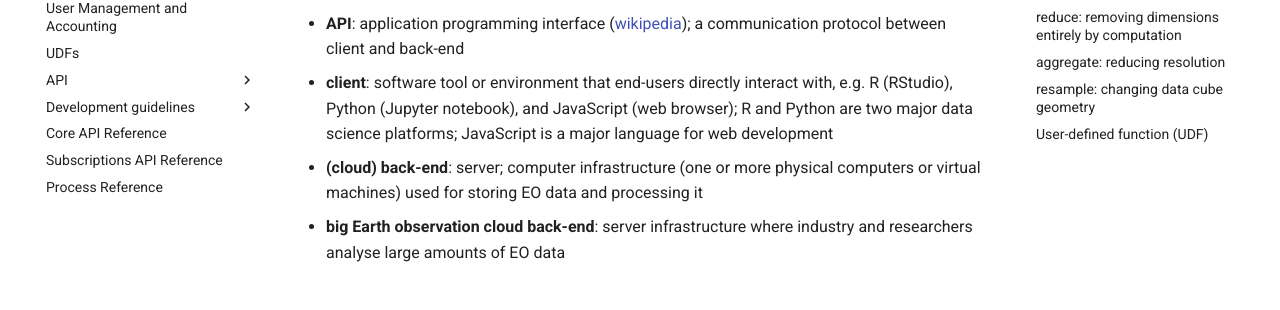
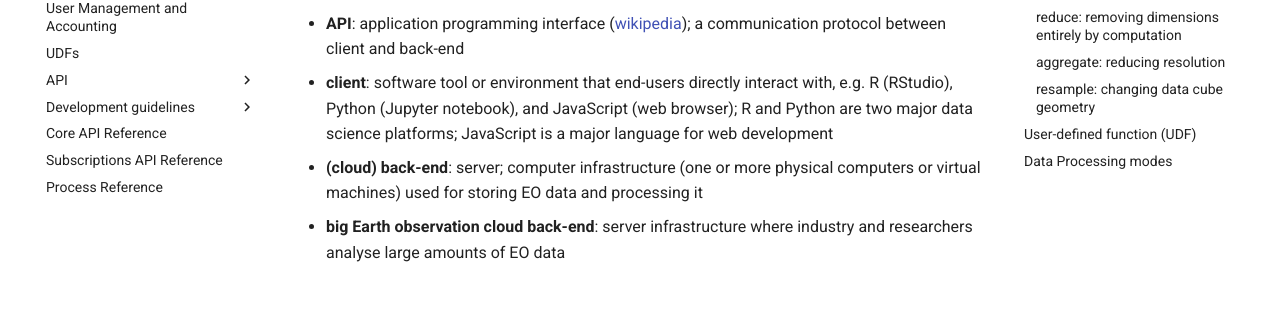
Before and after one commit to Open-EO/openeo-api, an MkDocs documentation site: the page built from docs/glossary.md, in a window 1280 px wide. Shown: the part 319-629 px from the top of the page. Built offline with MkDocs 1.6.1 and Material for MkDocs 9.7.7, drawn with Linux system fonts in a browser that asks for light colours; comment, search, counter and statistics services are not loaded.

Commit message:
Fixes #190 (outdated links to jobs.md) and fixes issues with the TOC in the glossary.

```diff
--- a/docs/glossary.md
+++ b/docs/glossary.md
@@ -124,11 +124,11 @@ Resampling from finer to coarser grid is a special case of aggregation often cal
 
 When the target grid or time series has a lower resolution (larger grid cells) or lower frequency (longer time intervals) than the source grid, aggregation might be used for resampling. For example, if the resolutions are similar, (e.g. the source collection provides 10 day intervals and the target needs values for 16 day intervals), then some form of interpolation may be more appropriate than aggregation as defined here.
 
-### User-defined function (UDF)
+## User-defined function (UDF)
 
 The abbreviation **UDF** stands for **user-defined function**. With this concept, users are able to upload custom code and have it executed e.g. for every pixel of a scene, or applied to a particular dimension or set of dimensions, allowing custom server-side calculations. See the section on [UDFs](udfs.md) for more information.
 
-# Data Processing modes
+## Data Processing modes
 
 Process graphs can be processed in three different ways:
 
```
Also changed, not shown: docs/gettingstarted-backends.md (+1 -1 lines), docs/gettingstarted-clients.md (+1 -1 lines).
